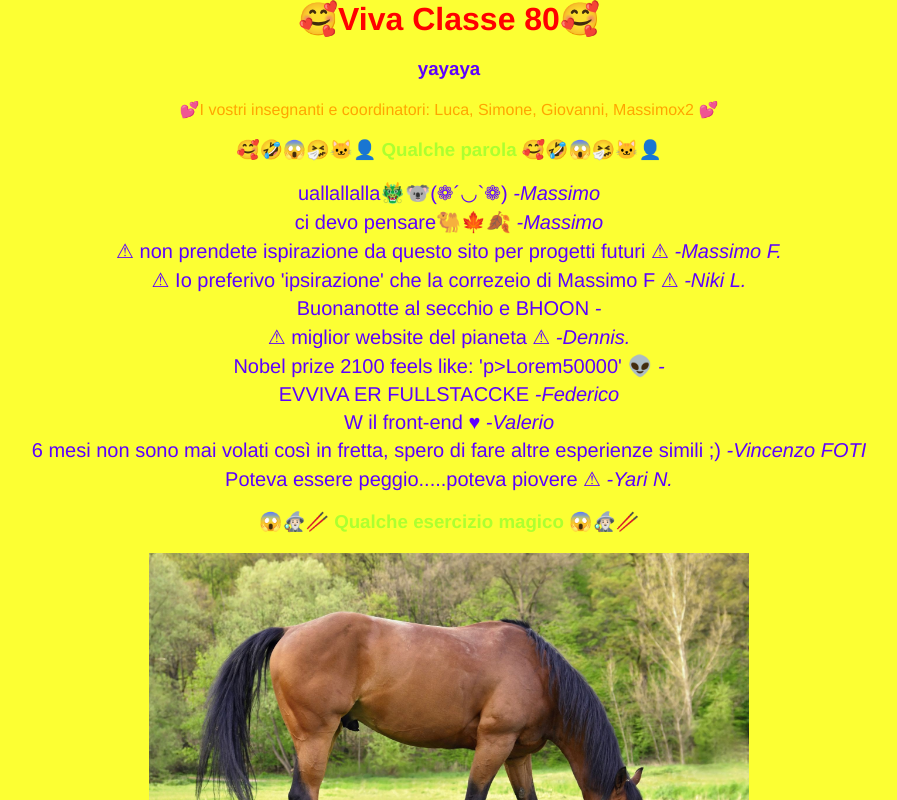
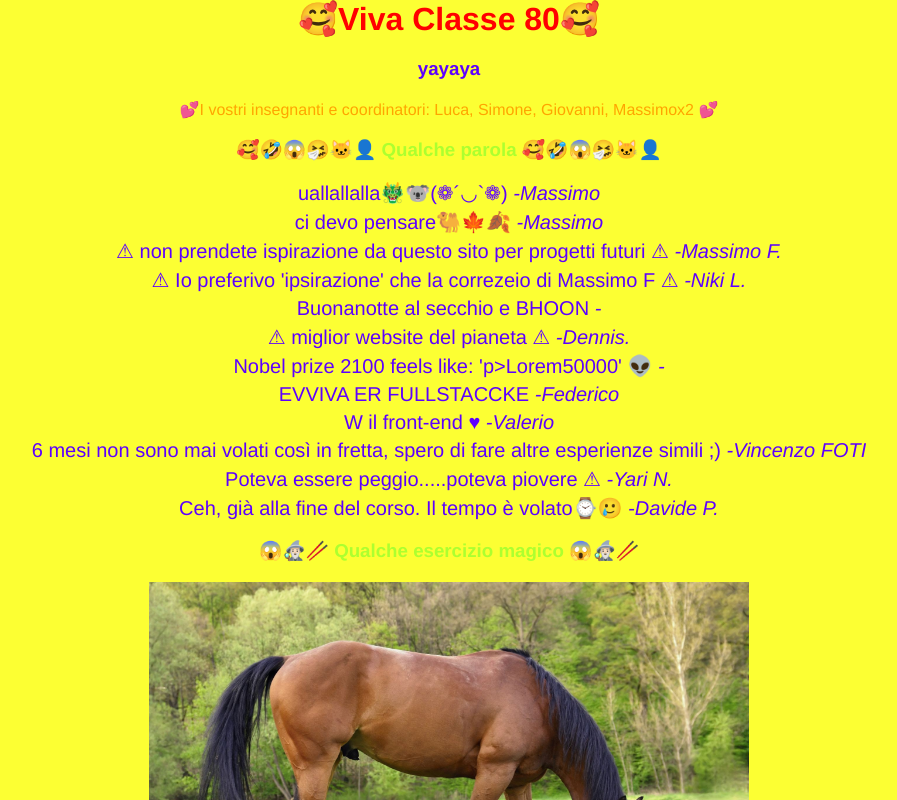
Before and after one commit to macs-massimopiazza/i-classe-80, a Vue app: page / in a window 1280 px wide. Shown: the top 800 px of the page, without its empty margins (191-1088 px from the left). Built offline with nearby package versions, Linux system fonts and the light colour scheme.

Commit message:
added text :)

```diff
--- a/src/App.vue
+++ b/src/App.vue
@@ -32,6 +32,8 @@ export default {
         { testo: "W il front-end ♥", nome: "Valerio" },
         { testo: "6 mesi non sono mai volati così in fretta, spero di fare altre esperienze simili ;)", nome: "Vincenzo FOTI"},
         { testo: "Poteva essere peggio.....poteva piovere ⚠", nome: "Yari N." },
+        { testo: "Ceh, già alla fine del corso. Il tempo è volato⌚🥲", nome: "Davide P."}
+
       ],
       esercizi: [
         { link: "ciao", imagePath: "./images/cavallo.jpg" },
```
